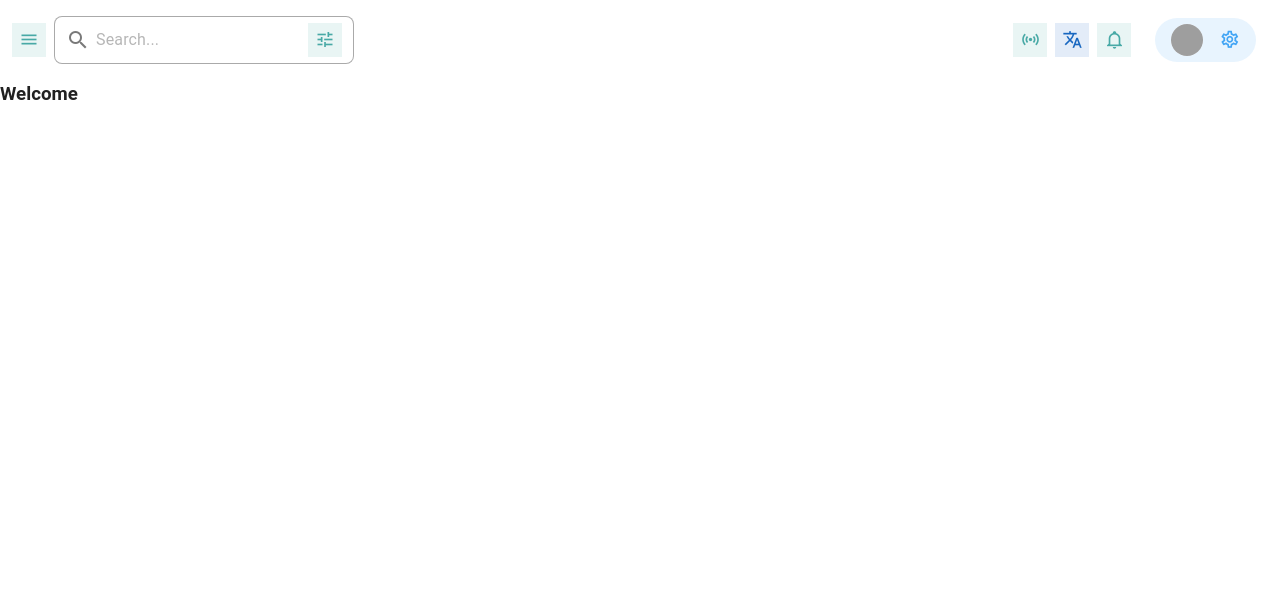
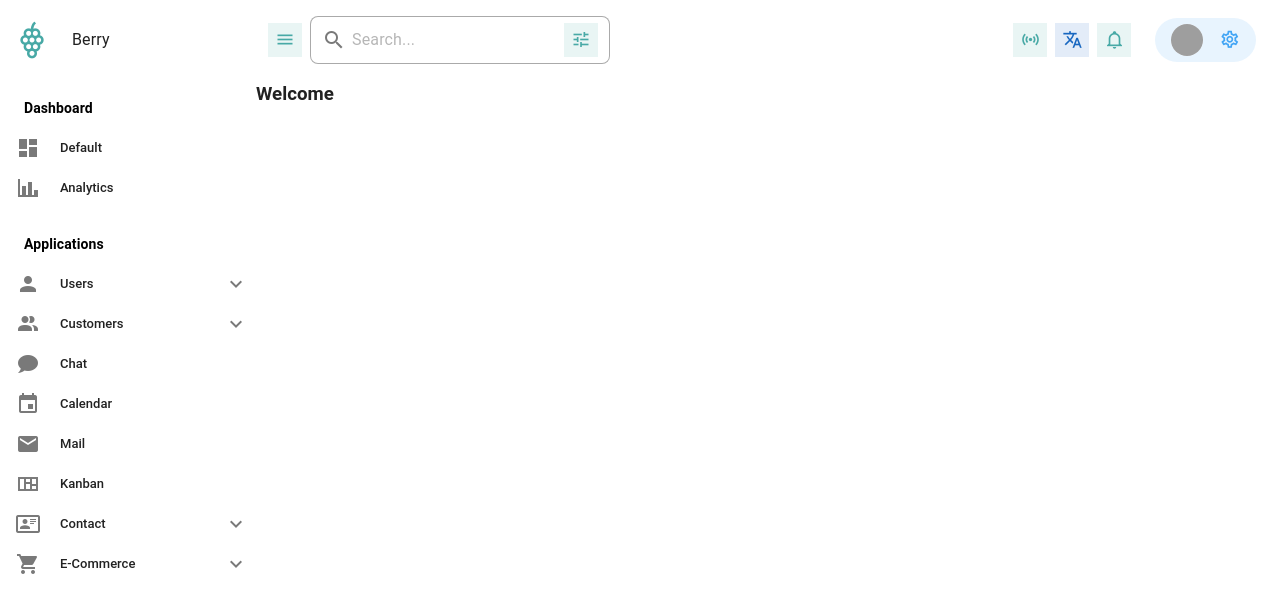
Before and after one commit to cuongdinhngo/berry-dashboard, a Nuxt app: page / in a window 1280 px wide. Shown: the top 612 px of the page. Built offline with nearby package versions, Linux system fonts and the light colour scheme; grey boxes are pictures that could not be loaded.

Commit message:
fix: toggle Nav drawer

```diff
--- a/components/section/AppBar.vue
+++ b/components/section/AppBar.vue
@@ -395,21 +395,22 @@ const rail = defineModel('rail', {
   type: Boolean,
   default: false,
 });
-
-const { smAndDown } = useDisplay();
-
 const navDrawer = defineModel('navDrawer', {
   type: Boolean,
   default: false,
 });
+
+const { smAndDown } = useDisplay();
+
 const selectedLanguage = ref('en');
 const mobileSearch = ref(false);
 
 function toggleNavDrawer() {
-  if (smAndDown) {
+  if (smAndDown.value) {
+    console.log('Toggling Nav Drawer =>>>');
     navDrawer.value = !navDrawer.value;
-  }
-  else {
+  } else {
+    console.log('Toggling Rail =>>>');
     rail.value = !rail.value;
   }
 }
--- a/layouts/default.vue
+++ b/layouts/default.vue
@@ -21,5 +21,5 @@
 <script setup lang="ts">
 import { NAV_MENU } from '@/config/nav-menu';
 const rail = ref(false);
-const navDrawer = ref(false);
+const navDrawer = ref(true);
 </script>
```
